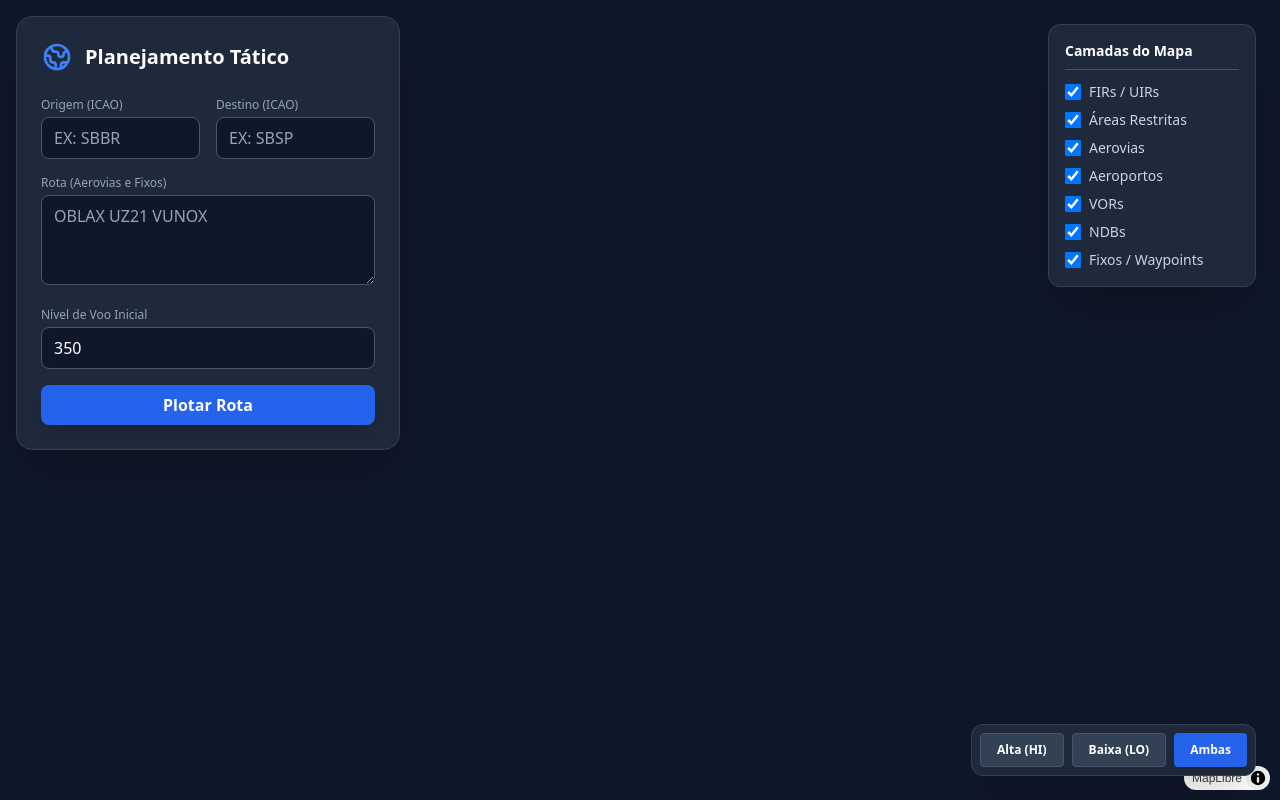
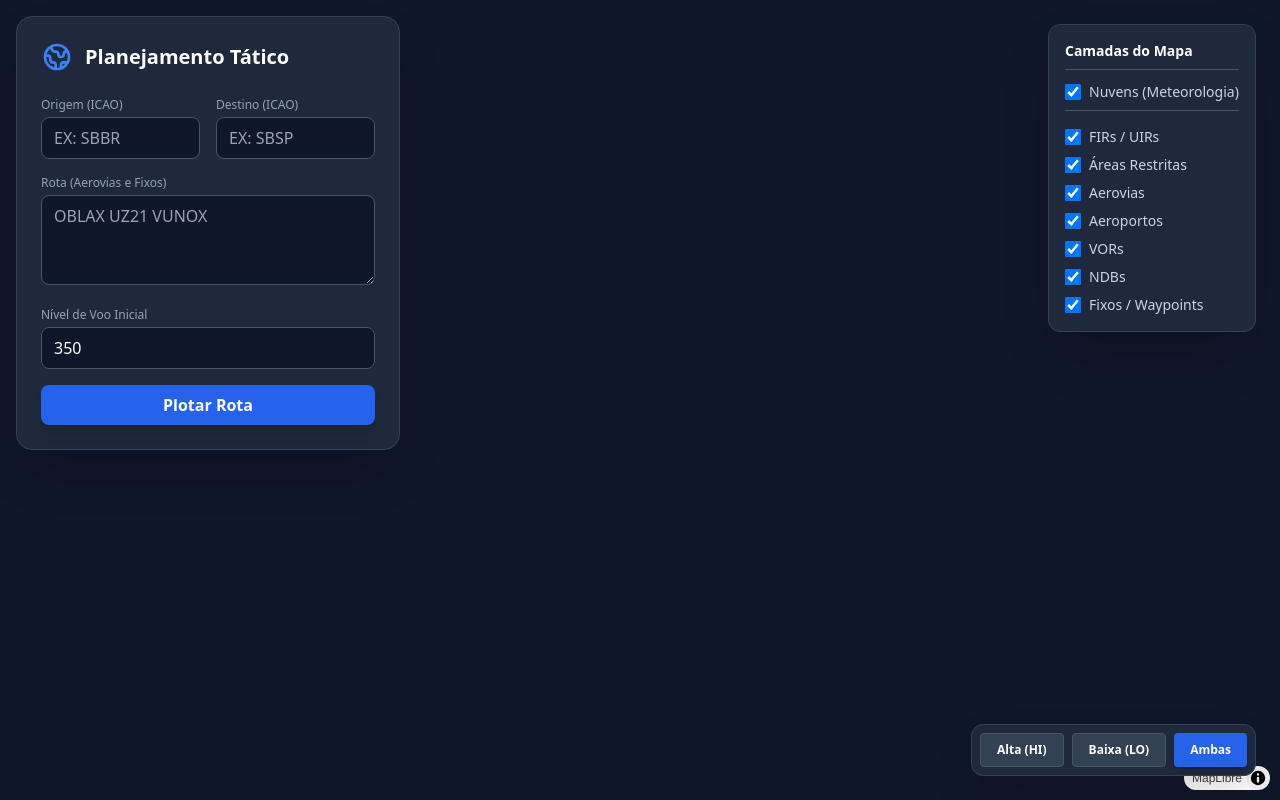
Before and after one commit to Carlos-Alipio/Dispatch-Release, a Django app: template core_aero/templates/template.html in a window 1280 px wide. Run offline with Django 5.2, Linux system fonts and the light colour scheme; the template is opened without the code that fills it, so the values that code supplies are empty; some libraries are stand-ins or nearby versions.

Commit message:
feat: add weather cloud layer using OpenWeatherMap integration to the map interface

```diff
--- a/core_aero/templates/template.html
+++ b/core_aero/templates/template.html
@@ -87,40 +87,60 @@
     </div>
 
     <!-- Controle de Camadas (Layers) -->
-    <div class="absolute top-6 right-6 z-10 bg-slate-800 p-4 rounded-xl shadow-2xl border border-slate-700 text-white text-sm w-52">
+    <div
+        class="absolute top-6 right-6 z-10 bg-slate-800 p-4 rounded-xl shadow-2xl border border-slate-700 text-white text-sm w-52">
         <h3 class="font-bold mb-3 border-b border-slate-600 pb-2">Camadas do Mapa</h3>
         <div class="flex flex-col space-y-2">
+            <label class="flex items-center space-x-2 cursor-pointer border-b border-slate-600 pb-2 mb-2">
+                <input type="checkbox" id="toggle-nuvens"
+                    class="form-checkbox h-4 w-4 text-blue-500 rounded bg-slate-700 border-slate-500 focus:ring-offset-slate-800"
+                    checked>
+                <span class="text-slate-300 hover:text-white transition-colors">Nuvens (Meteorologia)</span>
+            </label>
             <label class="flex items-center space-x-2 cursor-pointer">
-                <input type="checkbox" id="toggle-firs" class="form-checkbox h-4 w-4 text-blue-500 rounded bg-slate-700 border-slate-500 focus:ring-offset-slate-800" checked>
+                <input type="checkbox" id="toggle-firs"
+                    class="form-checkbox h-4 w-4 text-blue-500 rounded bg-slate-700 border-slate-500 focus:ring-offset-slate-800"
+                    checked>
                 <span class="text-slate-300 hover:text-white transition-colors">FIRs / UIRs</span>
             </label>
             <label class="flex items-center space-x-2 cursor-pointer">
-                <input type="checkbox" id="toggle-restritas" class="form-checkbox h-4 w-4 text-blue-500 rounded bg-slate-700 border-slate-500 focus:ring-offset-slate-800" checked>
+                <input type="checkbox" id="toggle-restritas"
+                    class="form-checkbox h-4 w-4 text-blue-500 rounded bg-slate-700 border-slate-500 focus:ring-offset-slate-800"
+                    checked>
                 <span class="text-slate-300 hover:text-white transition-colors">Áreas Restritas</span>
             </label>
             <label class="flex items-center space-x-2 cursor-pointer">
-                <input type="checkbox" id="toggle-aerovias" class="form-checkbox h-4 w-4 text-blue-500 rounded bg-slate-700 border-slate-500 focus:ring-offset-slate-800" checked>
+                <input type="checkbox" id="toggle-aerovias"
+                    class="form-checkbox h-4 w-4 text-blue-500 rounded bg-slate-700 border-slate-500 focus:ring-offset-slate-800"
+                    checked>
                 <span class="text-slate-300 hover:text-white transition-colors">Aerovias</span>
             </label>
             <label class="flex items-center space-x-2 cursor-pointer">
-                <input type="checkbox" id="toggle-aeroportos" class="form-checkbox h-4 w-4 text-blue-500 rounded bg-slate-700 border-slate-500 focus:ring-offset-slate-800" checked>
+                <input type="checkbox" id="toggle-aeroportos"
+                    class="form-checkbox h-4 w-4 text-blue-500 rounded bg-slate-700 border-slate-500 focus:ring-offset-slate-800"
+                    checked>
                 <span class="text-slate-300 hover:text-white transition-colors">Aeroportos</span>
             </label>
             <label class="flex items-center space-x-2 cursor-pointer">
-                <input type="checkbox" id="toggle-vors" class="form-checkbox h-4 w-4 text-blue-500 rounded bg-slate-700 border-slate-500 focus:ring-offset-slate-800" checked>
+                <input type="checkbox" id="toggle-vors"
+                    class="form-checkbox h-4 w-4 text-blue-500 rounded bg-slate-700 border-slate-500 focus:ring-offset-slate-800"
+                    checked>
                 <span class="text-slate-300 hover:text-white transition-colors">VORs</span>
             </label>
             <label class="flex items-center space-x-2 cursor-pointer">
-                <input type="checkbox" id="toggle-ndbs" class="form-checkbox h-4 w-4 text-blue-500 rounded bg-slate-700 border-slate-500 focus:ring-offset-slate-800" checked>
+                <input type="checkbox" id="toggle-ndbs"
+                    class="form-checkbox h-4 w-4 text-blue-500 rounded bg-slate-700 border-slate-500 focus:ring-offset-slate-800"
+                    checked>
                 <span class="text-slate-300 hover:text-white transition-colors">NDBs</span>
             </label>
             <label class="flex items-center space-x-2 cursor-pointer">
-                <input type="checkbox" id="toggle-fixos" class="form-checkbox h-4 w-4 text-blue-500 rounded bg-slate-700 border-slate-500 focus:ring-offset-slate-800" checked>
+                <input type="checkbox" id="toggle-fixos"
+                    class="form-checkbox h-4 w-4 text-blue-500 rounded bg-slate-700 border-slate-500 focus:ring-offset-slate-800"
+                    checked>
                 <span class="text-slate-300 hover:text-white transition-colors">Fixos / Waypoints</span>
             </label>
         </div>
     </div>
-
 
     <!-- Container do Mapa WebGL -->
     <main class="flex-grow relative">
@@ -136,7 +156,28 @@
             zoom: 4
         });
 
-        map.on('load', () => {
+        map.on('load', async () => {
+            // --- NUVENS METEOROLÓGICAS (OPENWEATHERMAP) ---
+            map.addSource('owm-clouds', {
+                type: 'raster',
+                tiles: [
+                    'https://tile.openweathermap.org/map/precipitation_new/{z}/{x}/{y}.png?appid=7967a64f1dd8c483f54a358e3ab15961'
+                ],
+                tileSize: 256,
+                maxzoom: 8
+            });
+
+            // Omitir o beforeId aqui (como é a primeira a ser declarada) fará com que ela fique
+            // no fundo (estruturalmente antes de aerovias, waypoints e aeródromos).
+            map.addLayer({
+                id: 'layer-nuvens',
+                type: 'raster',
+                source: 'owm-clouds',
+                paint: {
+                    'raster-opacity': 0.8
+                }
+            });
+
             // Fonte de dados estática da Camada 2 - apontando direto para a URL da API
             map.addSource('airac-aerodromos', {
                 type: 'geojson',
@@ -536,6 +577,9 @@
             document.getElementById('toggle-firs').addEventListener('change', (e) => {
                 toggleLayerVisibility(['camada-firs-line', 'camada-firs-nome'], e.target.checked);
             });
+            document.getElementById('toggle-nuvens').addEventListener('change', (e) => {
+                toggleLayerVisibility(['layer-nuvens'], e.target.checked);
+            });
             document.getElementById('toggle-restritas').addEventListener('change', (e) => {
                 toggleLayerVisibility(['camada-restritas-fill', 'camada-restritas-line', 'camada-restritas-nome'], e.target.checked);
             });
```
